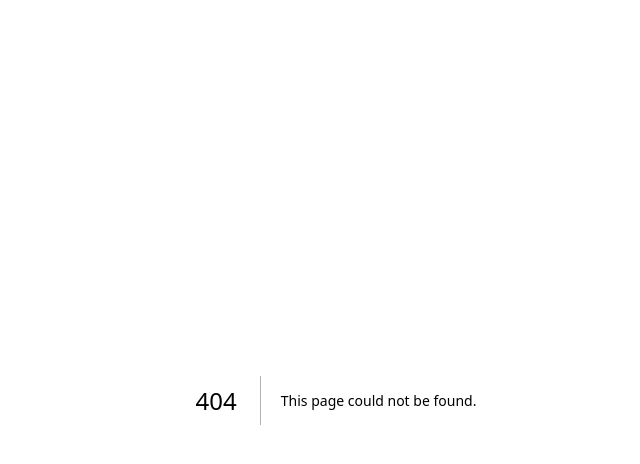
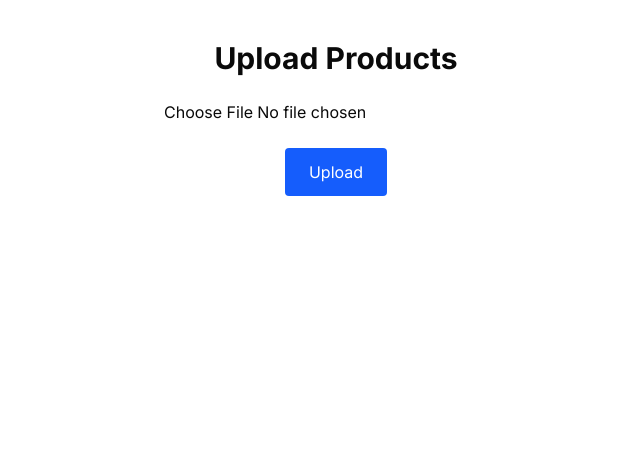
Before and after one commit to Ria2826/SriVasaviScientific, a Next.js app in the folder frontend/: page /upload-file in a window 1280 px wide. Before the commit this address had no page. Shown: the top 464 px of the page, without its empty margins (304-944 px from the left). Built offline with nearby package versions, Linux system fonts and the light colour scheme.

Commit message:
Add upload page

```diff
--- /dev/null
+++ b/frontend/src/app/upload-file/page.tsx
@@ -0,0 +1,71 @@
+"use client";
+
+import {useState} from "react";
+
+export default function UploadFile(){
+
+const [file,setFile]=useState(null);
+
+const upload=async()=>{
+
+if(!file){
+
+alert("Select file");
+return;
+
+}
+
+const formData=
+new FormData();
+
+formData.append(
+"file",
+file
+);
+
+const response=
+await fetch(
+"https://srivasaviscientific-1.onrender.com/api/products/upload",
+{
+method:"POST",
+body:formData
+}
+);
+
+const data=
+await response.json();
+
+alert(data.message);
+
+};
+
+return(
+
+<div className="flex flex-col items-center p-10">
+
+<h1 className="text-3xl font-bold mb-6">
+Upload Products
+</h1>
+
+<input
+type="file"
+accept=".csv,.xlsx,.xls"
+onChange={(e)=>
+setFile( e.target.files?.[0] || null)
+}
+/>
+
+<button
+onClick={upload}
+className="bg-blue-600 text-white px-6 py-3 rounded mt-6"
+>
+
+Upload
+
+</button>
+
+</div>
+
+)
+
+}
```
